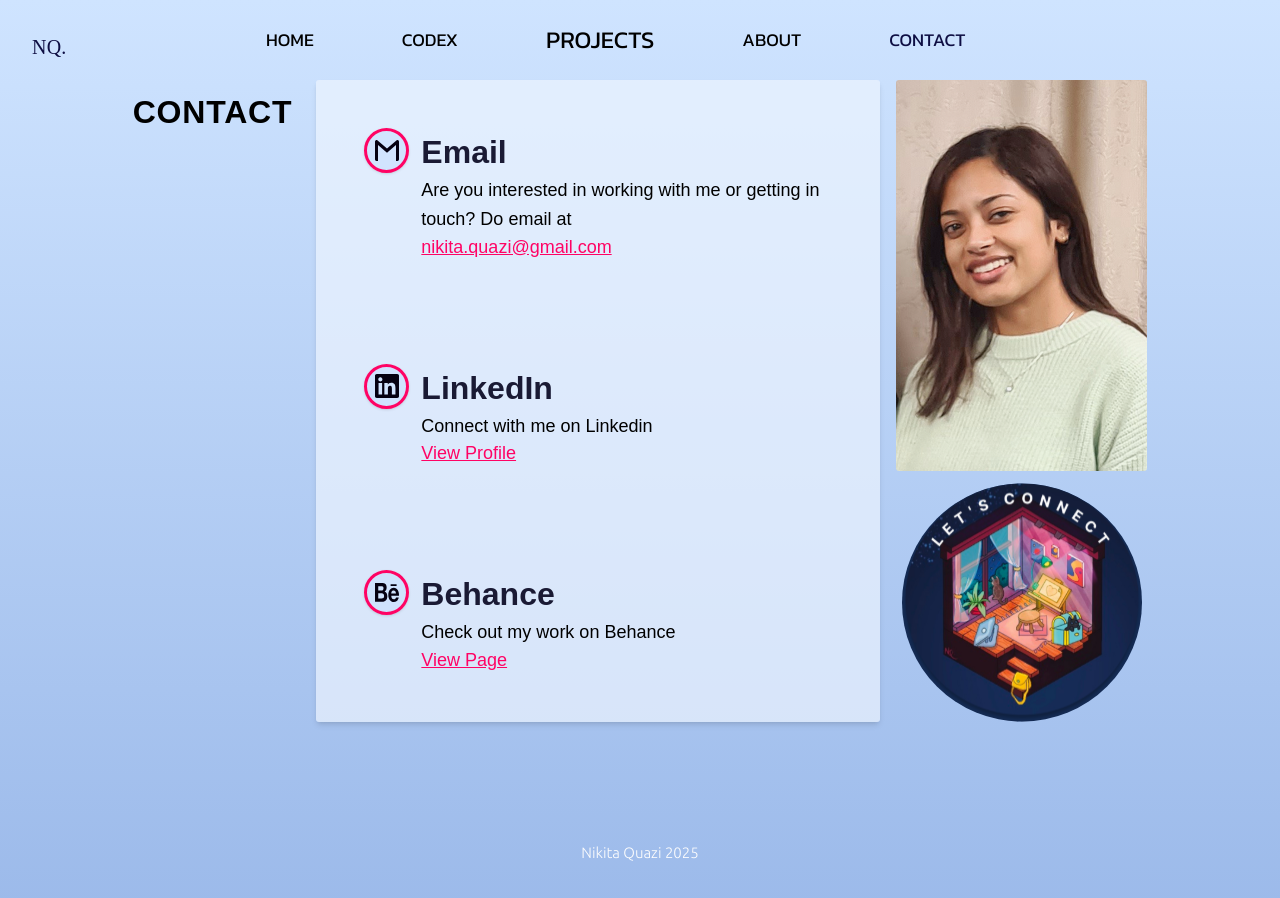
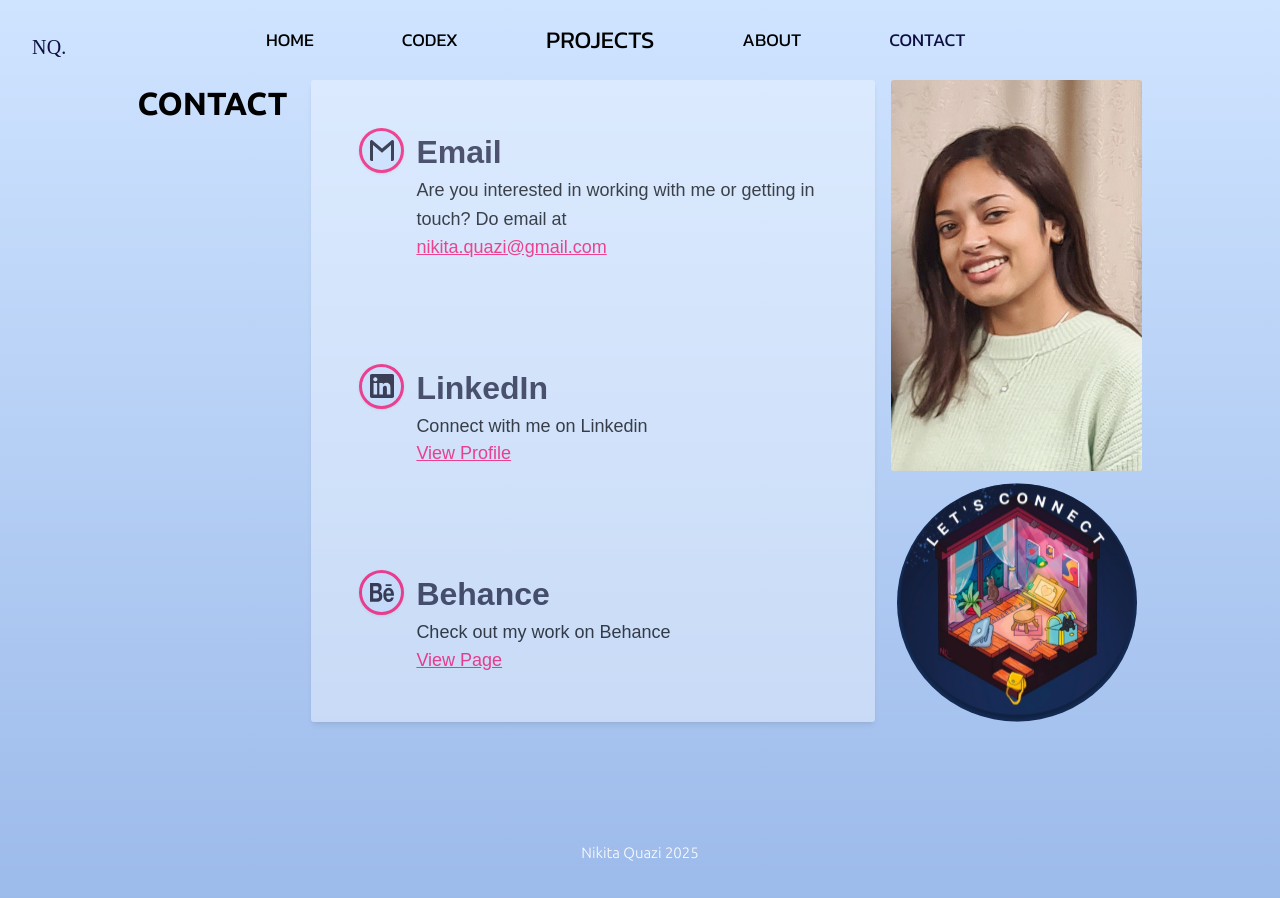
Before and after one commit to ChikiChirp/ux-portfolio, a Next.js app: page /contact in a window 1280 px wide. Shown: the top 898 px of the page. Built offline with nearby package versions, Linux system fonts and the light colour scheme; a web font is replaced by a local one.

Commit message:
Refactor Contact page layout: simplify structure, update font styling, and adjust card opacity for improved visual clarity.

```diff
--- a/src/app/contact/page.tsx
+++ b/src/app/contact/page.tsx
@@ -8,16 +8,13 @@ export default function Contact() {
           {/* Left: CONTACT label and Card in a row */}
           <div className="flex flex-row items-start gap-6">
             {/* CONTACT label */}
-            <div
-              className="flex flex-col justify-start pt-2"
-              style={{ minWidth: 120 }}
-            >
-              <h1 className="text-[32px] font-extrabold font-['Ubuntu Sans'] text-black tracking-wide">
+            <div className="flex flex-col justify-start">
+              <h1 className="text-[32px] font-['Ubuntu_Sans',sans-serif] font-extrabold text-black leading-normal">
                 CONTACT
               </h1>
             </div>
             {/* Card */}
-            <div className="bg-[rgba(238,245,255,0.69)]  shadow-md w-[564px] h-[642px] flex flex-col  p-12 rounded-[3px]">
+            <div className="bg-[rgba(238,245,255,0.69)]  shadow-md w-[564px] h-[642px] flex flex-col  p-12 rounded-[3px] opacity-70">
               <div className="flex flex-col gap-[64px] flex-1 justify-between">
                 {/* Email Section */}
                 <div className="flex items-start gap-3">
```
